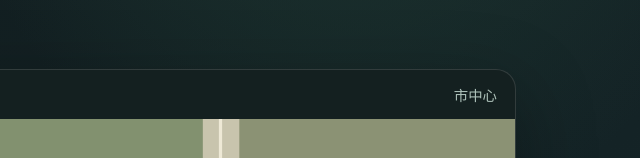
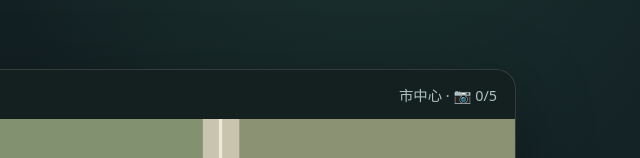
Before and after one commit to 310115-eatshit/67676767767, a plain HTML site: page index.html in a window 1280 px wide. Shown: the part 794-952 px from the top of the page, 640-1280 px from the left. Drawn offline with Linux system fonts and the light colour scheme.

Commit message:
Add city photo collection activity

```diff
--- a/index.html
+++ b/index.html
@@ -74,7 +74,7 @@
     <section aria-labelledby="play-title">
       <h2 id="play-title">街區散步・可玩原型</h2>
       <div class="game-shell">
-        <div class="game-top"><span><strong>新港市</strong> / 中央街區</span><span id="district-label">市中心</span></div>
+        <div class="game-top"><span><strong>新港市</strong> / 中央街區</span><span><span id="district-label">市中心</span> · 📷 <span id="photo-count">0/5</span></span></div>
         <canvas id="city" width="960" height="540" tabindex="0" aria-label="俯視角城市地圖，可用方向鍵或 WASD 移動"></canvas>
         <div class="game-controls">
           <p id="game-message" aria-live="polite">點擊或輕觸地圖即可步行；也可用方向鍵或 WASD。走近地點後按 <kbd>E</kbd> 查看。</p>
@@ -111,9 +111,11 @@
       const places = [
         { x: 228, y: 161, name: '青葉咖啡', detail: '窗邊的座位望得到整條街。店裡傳來輕輕的音樂。' },
         { x: 624, y: 187, name: '中央公園', detail: '幾個居民在樹蔭下聊天，腳踏車沿著步道慢慢經過。' },
-        { x: 786, y: 377, name: '河岸碼頭', detail: '河風吹過欄杆，遠處可以看見跨河橋和港區吊臂。' },
-        { x: 368, y: 405, name: '轉角書店', detail: '門口的小黑板寫著今晚的讀書會主題。' }
+        { x: 700, y: 377, name: '河岸碼頭', detail: '河風吹過欄杆，遠處可以看見跨河橋和港區吊臂。' },
+        { x: 368, y: 405, name: '轉角書店', detail: '門口的小黑板寫著今晚的讀書會主題。' },
+        { x: 780, y: 136, name: '港區舊車站', detail: '老月台旁還留著褪色的時刻表，遠方傳來港口汽笛聲。' }
       ];
+      const photoCount=document.querySelector('#photo-count');
       const zones = [
         { x: 0, y: 0, w: 320, h: 270, label: '住宅區', fill: '#849a75' },
         { x: 320, y: 0, w: 360, h: 270, label: '市中心', fill: '#82916f' },
@@ -152,7 +154,7 @@
         ctx.setLineDash([13,13]);ctx.strokeStyle='#f3ead4aa';ctx.lineWidth=2;ctx.beginPath();ctx.moveTo(0,270);ctx.lineTo(960,270);ctx.moveTo(325,0);ctx.lineTo(325,540);ctx.stroke();ctx.setLineDash([]);ctx.lineWidth=1;
         [[282,263,'#d36f57'],[467,263,'#668ca4'],[663,263,'#d4a354'],[696,345,'#d67762']].forEach(([x,y,c])=>{roundedRect(x,y,22,11,4,c);ctx.fillStyle='#e7e3d0';ctx.fillRect(x+4,y+2,5,3);ctx.fillRect(x+13,y+2,5,3);});
         // Points of interest.
-        places.forEach(p=>{ctx.fillStyle='#f5bd73';ctx.beginPath();ctx.arc(p.x,p.y,13,0,Math.PI*2);ctx.fill();ctx.fillStyle='#523f2d';ctx.font='bold 15px system-ui';ctx.textAlign='center';ctx.fillText('i',p.x,p.y+5);});
+        places.forEach(p=>{ctx.fillStyle=p.photographed?'#8de0bd':'#f5bd73';ctx.beginPath();ctx.arc(p.x,p.y,13,0,Math.PI*2);ctx.fill();ctx.fillStyle='#523f2d';ctx.font='bold 15px system-ui';ctx.textAlign='center';ctx.fillText(p.photographed?'✓':'i',p.x,p.y+5);});
         if(!sketchbook.found){roundedRect(sketchbook.x-7,sketchbook.y-5,14,10,2,'#e9a65e');ctx.strokeStyle='#fff0c9';ctx.beginPath();ctx.moveTo(sketchbook.x,sketchbook.y-4);ctx.lineTo(sketchbook.x,sketchbook.y+4);ctx.stroke();}
         // Neighbor in the park; the speech bubble marks an available conversation.
         ctx.fillStyle='#283b37';ctx.beginPath();ctx.ellipse(neighbor.x,neighbor.y+9,10,4,0,0,Math.PI*2);ctx.fill();
@@ -165,7 +167,7 @@
         ctx.fillStyle='#8de0bd';ctx.beginPath();ctx.arc(player.x+player.facing*3,player.y-3,6,0,Math.PI*2);ctx.fill();
         ctx.fillStyle='#eff7f1';ctx.beginPath();ctx.arc(player.x+player.facing*5,player.y-4,1.4,0,Math.PI*2);ctx.fill();
       }
-      function nearestPlace(){return places.map(p=>({...p,d:Math.hypot(p.x-player.x,p.y-player.y)})).sort((a,b)=>a.d-b.d)[0];}
+      function nearestPlace(){return places.map(place=>({place,d:Math.hypot(place.x-player.x,place.y-player.y)})).sort((a,b)=>a.d-b.d)[0];}
       function interact(){
         const npcDistance=Math.hypot(neighbor.x-player.x,neighbor.y-player.y);
         const bookDistance=Math.hypot(sketchbook.x-player.x,sketchbook.y-player.y);
@@ -174,7 +176,7 @@
         if(!sketchbook.found&&!sketchbook.resolved&&bookDistance<28){sketchbook.found=true;message.textContent='你在長椅旁找到一本素描本。回去找小安，或交給公園服務台。';return;}
         if(sketchbook.found&&!sketchbook.resolved&&npcDistance<46){message.textContent='你找到小安的素描本了。想怎麼處理？';choices.hidden=false;return;}
         if(sketchbook.resolved&&npcDistance<46){message.textContent=trust>0?'小安：謝謝你親自把素描本還回來。傍晚的河岸很漂亮，有空可以去散步。':'小安：我從服務台領回素描本了，謝謝你幫忙找它。';return;}
-        const p=nearestPlace();if(p.d<46){message.textContent=`${p.name}：${p.detail}`;}else if(npcDistance<46){message.textContent='小安正在找她的素描本。';}else{message.textContent='附近沒有特別的地點。沿著街道走走看看吧。';}
+        const nearest=nearestPlace();const p=nearest.place;if(nearest.d<46){if(!p.photographed){p.photographed=true;const count=places.filter(place=>place.photographed).length;photoCount.textContent=`${count}/${places.length}`;message.textContent=`${p.name}：${p.detail} 你拍下照片（${count}/${places.length}）。`;}else{message.textContent=`${p.name}：${p.detail} 你已經拍過這裡。`;}}else if(npcDistance<46){message.textContent='小安正在找她的素描本。';}else{message.textContent='附近沒有特別的地點。沿著街道走走看看吧。';}
       }
       function updateDistrict(){const z=zones.find(z=>player.x>=z.x&&player.x<z.x+z.w&&player.y>=z.y&&player.y<z.y+z.h);districtLabel.textContent=z?.label||'街道';}
       function canMove(x,y){
```
Also changed, not shown: 3 other files.
